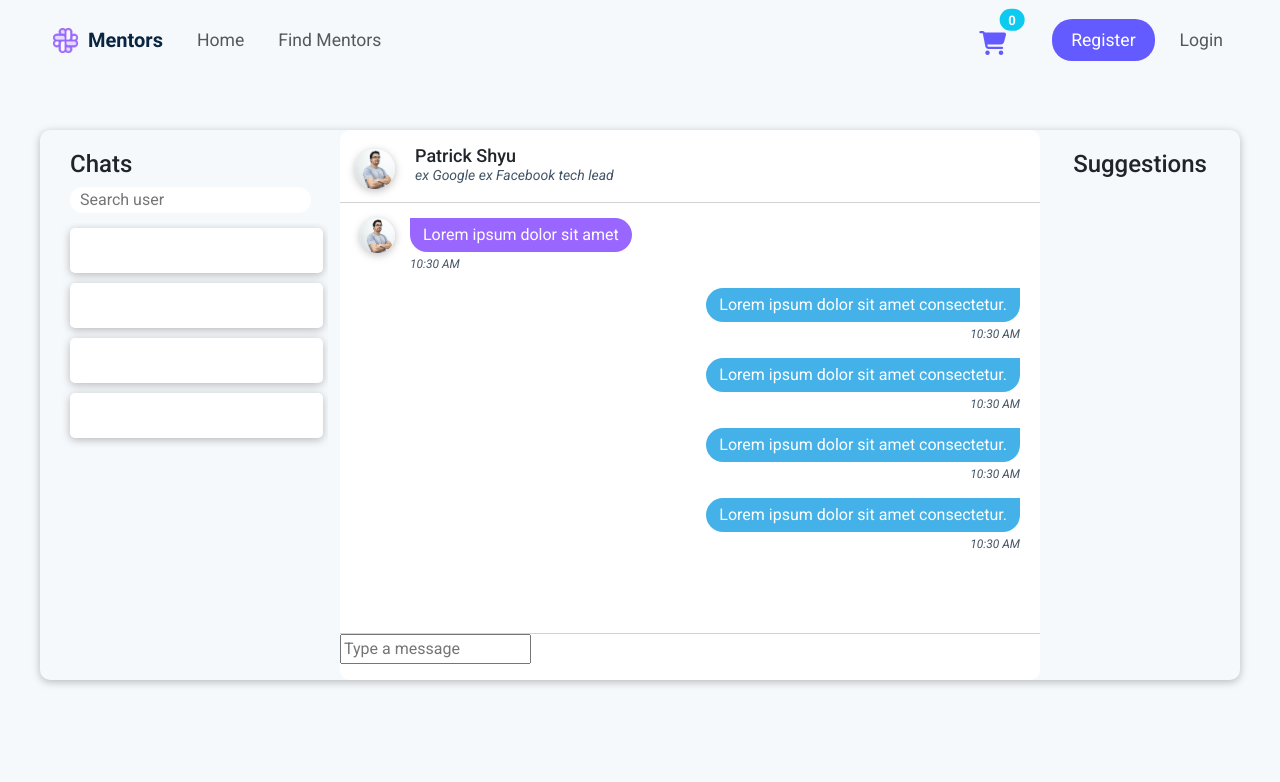
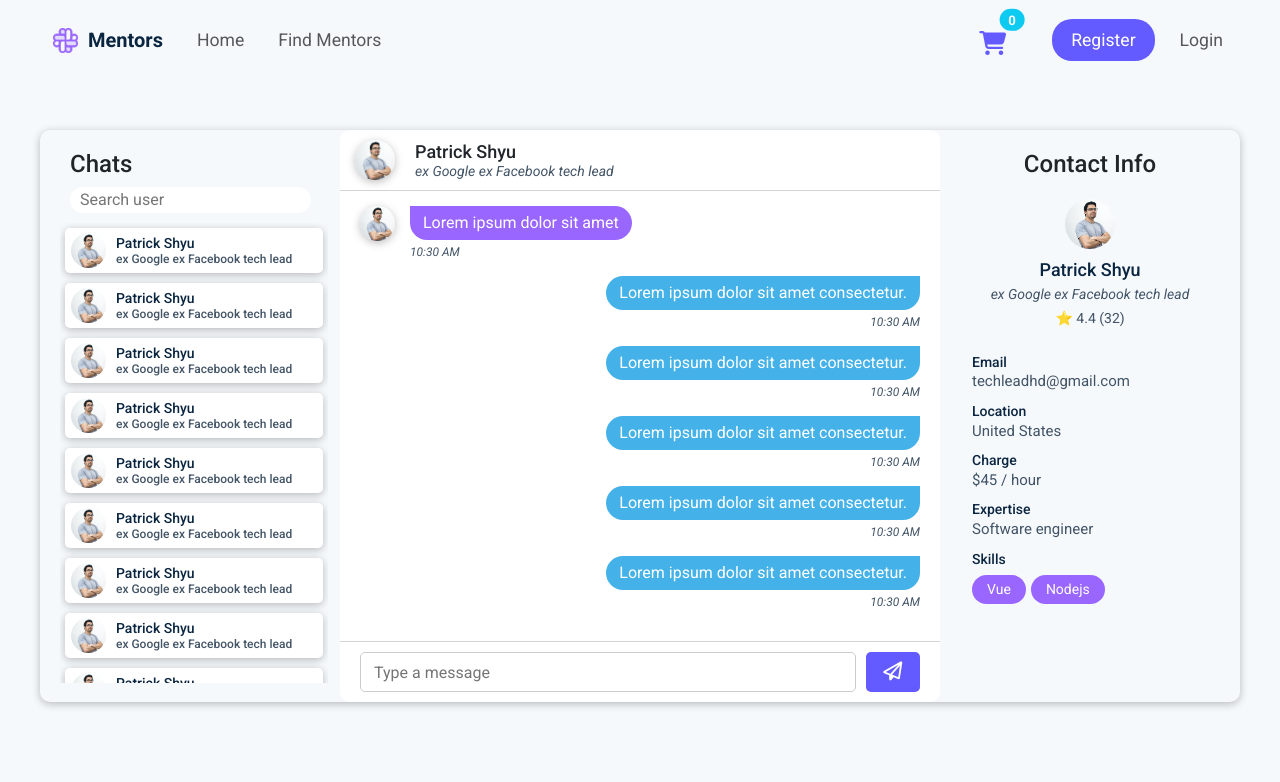
Before and after one commit to hsuanchen2/Finding-Mentor, a Vue app: page /chat in a window 1280 px wide. Shown: the top 782 px of the page. Built offline with nearby package versions, Linux system fonts and the light colour scheme.

Commit message:
finish chatbox layout

```diff
--- a/src/pages/chat/ChatBox.vue
+++ b/src/pages/chat/ChatBox.vue
@@ -1,16 +1,82 @@
 <template>
   <section class="wrapper row">
-    <aside class="chat-list col col-3">
+    <aside class="chat-list col col-xl-3 col-6 d-none d-xl-block">
       <h4 class="title">Chats</h4>
       <input type="text" placeholder="Search user" class="search-input" />
       <div class="chat-buttons-container">
-        <button class="chat-button"></button>
-        <button class="chat-button"></button>
-        <button class="chat-button"></button>
-        <button class="chat-button"></button>
+        <button class="chat-button">
+          <img src="@/../public/user-img/test2.jpg" class="chat-button-img" alt="">
+          <div class="user-info">
+            <h3>Patrick Shyu</h3>
+            <h4>ex Google ex Facebook tech lead</h4>
+          </div>
+        </button>
+        <button class="chat-button">
+          <img src="@/../public/user-img/test2.jpg" class="chat-button-img" alt="">
+          <div class="user-info">
+            <h3>Patrick Shyu</h3>
+            <h4>ex Google ex Facebook tech lead</h4>
+          </div>
+        </button>
+        <button class="chat-button">
+          <img src="@/../public/user-img/test2.jpg" class="chat-button-img" alt="">
+          <div class="user-info">
+            <h3>Patrick Shyu</h3>
+            <h4>ex Google ex Facebook tech lead</h4>
+          </div>
+        </button>
+        <button class="chat-button">
+          <img src="@/../public/user-img/test2.jpg" class="chat-button-img" alt="">
+          <div class="user-info">
+            <h3>Patrick Shyu</h3>
+            <h4>ex Google ex Facebook tech lead</h4>
+          </div>
+        </button>
+        <button class="chat-button">
+          <img src="@/../public/user-img/test2.jpg" class="chat-button-img" alt="">
+          <div class="user-info">
+            <h3>Patrick Shyu</h3>
+            <h4>ex Google ex Facebook tech lead</h4>
+          </div>
+        </button>
+        <button class="chat-button">
+          <img src="@/../public/user-img/test2.jpg" class="chat-button-img" alt="">
+          <div class="user-info">
+            <h3>Patrick Shyu</h3>
+            <h4>ex Google ex Facebook tech lead</h4>
+          </div>
+        </button>
+        <button class="chat-button">
+          <img src="@/../public/user-img/test2.jpg" class="chat-button-img" alt="">
+          <div class="user-info">
+            <h3>Patrick Shyu</h3>
+            <h4>ex Google ex Facebook tech lead</h4>
+          </div>
+        </button>
+        <button class="chat-button">
+          <img src="@/../public/user-img/test2.jpg" class="chat-button-img" alt="">
+          <div class="user-info">
+            <h3>Patrick Shyu</h3>
+            <h4>ex Google ex Facebook tech lead</h4>
+          </div>
+        </button>
+        <button class="chat-button">
+          <img src="@/../public/user-img/test2.jpg" class="chat-button-img" alt="">
+          <div class="user-info">
+            <h3>Patrick Shyu</h3>
+            <h4>ex Google ex Facebook tech lead</h4>
+          </div>
+        </button>
+        <button class="chat-button">
+          <img src="@/../public/user-img/test2.jpg" class="chat-button-img" alt="">
+          <div class="user-info">
+            <h3>Patrick Shyu</h3>
+            <h4>ex Google ex Facebook tech lead</h4>
+          </div>
+        </button>
       </div>
     </aside>
-    <div class="chat-box col col-7">
+    <div class="chat-box col col-xl-6">
       <section>
         <header class="chat-header">
           <img class="user-avatar" src="@/../public/user-img/test2.jpg" alt="" />
@@ -62,27 +128,73 @@
               </div>
             </div>
           </div>
+          <div class="chat outgoing">
+            <div class="details">
+              <p>Lorem ipsum dolor sit amet consectetur.</p>
+              <div class="time-stamp">
+                <span>10:30 AM</span>
+              </div>
+            </div>
+          </div>
         </div>
         <form action="#" class="text-input-form">
-          <input type="text" placeholder="Type a message" />
+          <input class="input-area" type="text" placeholder="Type a message" />
+          <button type="submit" class="submit-button"><i class="fa-regular fa-paper-plane"></i></button>
         </form>
       </section>
     </div>
-    <div class="col col-2 suggestions">
-      <section class="">
-        <h4>Suggestions</h4>
-      </section>
+    <div class="col col-xl-3 contact-info">
+      <header class="">
+        <h4>Contact Info</h4>
+      </header>
+      <main class="contact-user-info">
+        <div class="contact-user-card">
+          <img src="@/../public/user-img/test2.jpg" class="user-avatar" alt="">
+          <div class="contact-title-wrapper">
+            <h3>Patrick Shyu</h3>
+            <h4>ex Google ex Facebook tech lead</h4>
+            <p>&#x2B50 4.4 (32)</p>
+          </div>
+        </div>
+        <div class="contact-user-details">
+          <div class="email">
+            <h4>Email</h4>
+            <p>techleadhd@gmail.com</p>
+          </div>
+          <div class="location">
+            <h4>Location</h4>
+            <p>United States</p>
+          </div>
+          <div class="email">
+            <h4>Charge</h4>
+            <p>$45 / hour</p>
+          </div>
+          <div class="location">
+            <h4>Expertise</h4>
+            <p>Software engineer</p>
+          </div>
+          <div class="skills">
+            <h4>Skills</h4>
+            <div class="skills-tags">
+              <SkillTag>Vue</SkillTag>
+              <SkillTag>Nodejs</SkillTag>
+            </div>
+          </div>
+        </div>
+
+      </main>
     </div>
   </section>
 </template>
-<script lang="ts" setup></script>
+<script lang="ts" setup>
+import SkillTag from "@/components/ui/SkillTag.vue";
+</script>
 <style lang="scss" scoped>
 .wrapper {
   max-width: 1200px;
   margin: 50px auto;
   border-radius: 10px;
   box-shadow: $light-card-shadow;
-  height: 550px;
   box-sizing: content-box;
 }
 
@@ -111,26 +223,15 @@
 .chat-buttons-container {
   padding-top: 5px;
   padding-right: 5px;
-  height: 440px;
+  height: 460px;
   overflow-y: auto;
   margin: 10px 0 15px 0;
-  padding-left: 10px;
+  padding-left: 5px;
 
   h4 {
     color: $main-text-color;
   }
 
-  .chat-button {
-    background-color: white;
-    margin-bottom: 10px;
-    width: 100%;
-    border: none;
-    transition: 0.3s;
-
-    &:hover {
-      background-color: rgb(184, 184, 184);
-    }
-  }
 }
 
 .chat-button {
@@ -138,6 +239,44 @@
   border-radius: 5px;
   list-style-type: none;
   height: 45px;
+  background-color: white;
+  display: flex;
+  align-items: center;
+  margin-bottom: 10px;
+  width: 100%;
+  border: none;
+  transition: 0.3s;
+
+  &:hover {
+    background-color: rgb(184, 184, 184);
+  }
+
+  img {
+    width: 35px;
+    height: 35px;
+    object-fit: cover;
+    border-radius: 50%;
+  }
+
+  .user-info {
+    display: flex;
+    flex-direction: column;
+    align-items: start;
+    justify-content: center;
+    margin-left: 10px;
+
+    h3 {
+      font-size: 14px;
+      color: $main-text-color;
+      margin-bottom: 0;
+    }
+
+    h4 {
+      font-size: 12px;
+      color: $minor-text-color;
+      margin-bottom: 0;
+    }
+  }
 }
 
 .chat-box {
@@ -148,7 +287,9 @@
 
 .chat-area {
   padding: 15px 20px;
-  height: 430px;
+  height: 450px;
+  overflow: auto;
+
 
   .incoming {
     .time-stamp {
@@ -226,7 +367,7 @@
 
 .chat-header {
   display: flex;
-  padding-top: 15px;
+  padding-top: 10px;
   padding-left: 15px;
   align-items: center;
   padding-bottom: 10px;
@@ -253,21 +394,132 @@
       font-weight: 400;
       font-style: italic;
       color: $minor-text-color;
+      margin-bottom: 0;
     }
   }
 }
 
-.suggestions {
+.contact-info {
   padding-top: 20px;
 
-  h4 {
+  header h4 {
     text-align: center;
+  }
+
+  main.contact-user-info {
+    .skills-tags {
+      display: flex;
+      overflow-x: auto;
+      gap: 5px;
+      margin-top: 7px;
+    }
+
+    .contact-user-details {
+      display: flex;
+      flex-direction: column;
+      gap: 10px;
+      padding-left: 20px;
+
+      h4 {
+        font-size: 14px;
+        margin-bottom: 0;
+        color: $main-text-color;
+      }
+
+      p {
+        font-size: 15px;
+        margin-bottom: 0;
+        word-wrap: break-word;
+        overflow-wrap: break-word;
+        color: $minor-text-color;
+      }
+    }
+
+    img {
+      width: 50px;
+      height: 50px;
+      border-radius: 50%;
+      object-fit: cover;
+    }
+
+    .contact-user-card {
+      margin-top: 20px;
+      display: flex;
+      flex-direction: column;
+      align-items: center;
+      gap: 10px;
+
+      .contact-title-wrapper {
+        display: flex;
+        flex-direction: column;
+        align-items: center;
+        gap: 5px;
+        margin-bottom: 25px;
+
+        h3 {
+          font-size: 18px;
+          color: $main-text-color;
+          margin-bottom: 0;
+        }
+
+        h4 {
+          font-size: 14px;
+          margin-bottom: 0;
+          color: $minor-text-color;
+          font-weight: 400;
+          font-style: italic;
+        }
+
+        p {
+          font-size: 14px;
+          color: $minor-text-color;
+          margin-bottom: 0;
+        }
+      }
+    }
   }
 }
 
 .text-input-form {
   display: flex;
   justify-content: space-between;
+  align-items: center;
   border-top: 1px solid lightgray;
+  padding-left: 10px;
+  padding-right: 10px;
+  padding: 10px 20px;
+
+  .input-area {
+    height: 40px;
+    width: calc(100% - 58px);
+    border-width: 1px;
+    border-style: solid;
+    border-color: rgb(204, 204, 204);
+    border-image: initial;
+    padding: 0px 13px;
+    border-radius: 5px;
+    outline: none;
+  }
+
+  .submit-button {
+    width: 55px;
+    height: 40px;
+    font-size: 19px;
+    cursor: pointer;
+    color: rgb(255, 255, 255);
+    border-width: initial;
+    border-style: none;
+    border-color: initial;
+    border-image: initial;
+    outline: none;
+    border-radius: 5px 5px 5px 5px;
+    background-color: $main-button-color;
+    margin-left: 10px;
+    transition: .3s;
+
+    &:hover {
+      background-color: lighten($main-button-color, 10%);
+    }
+  }
 }
 </style>
```
